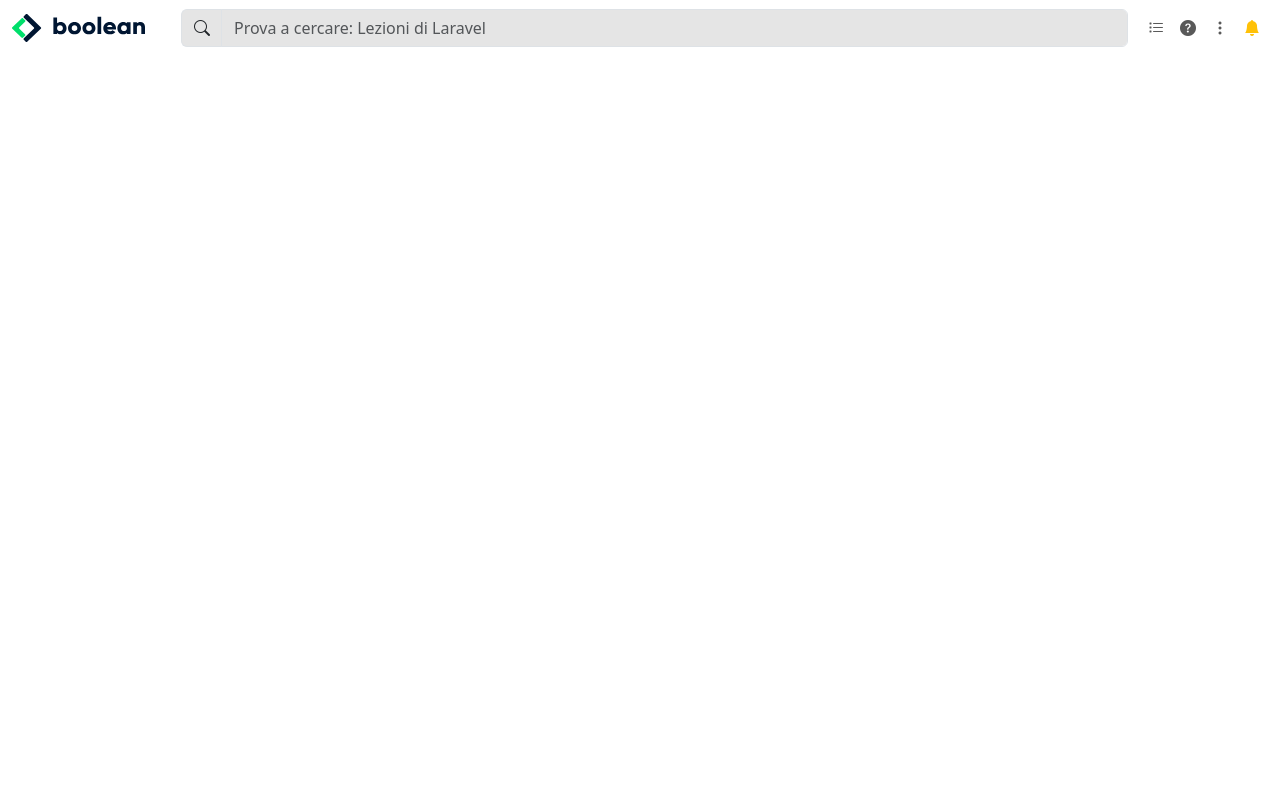
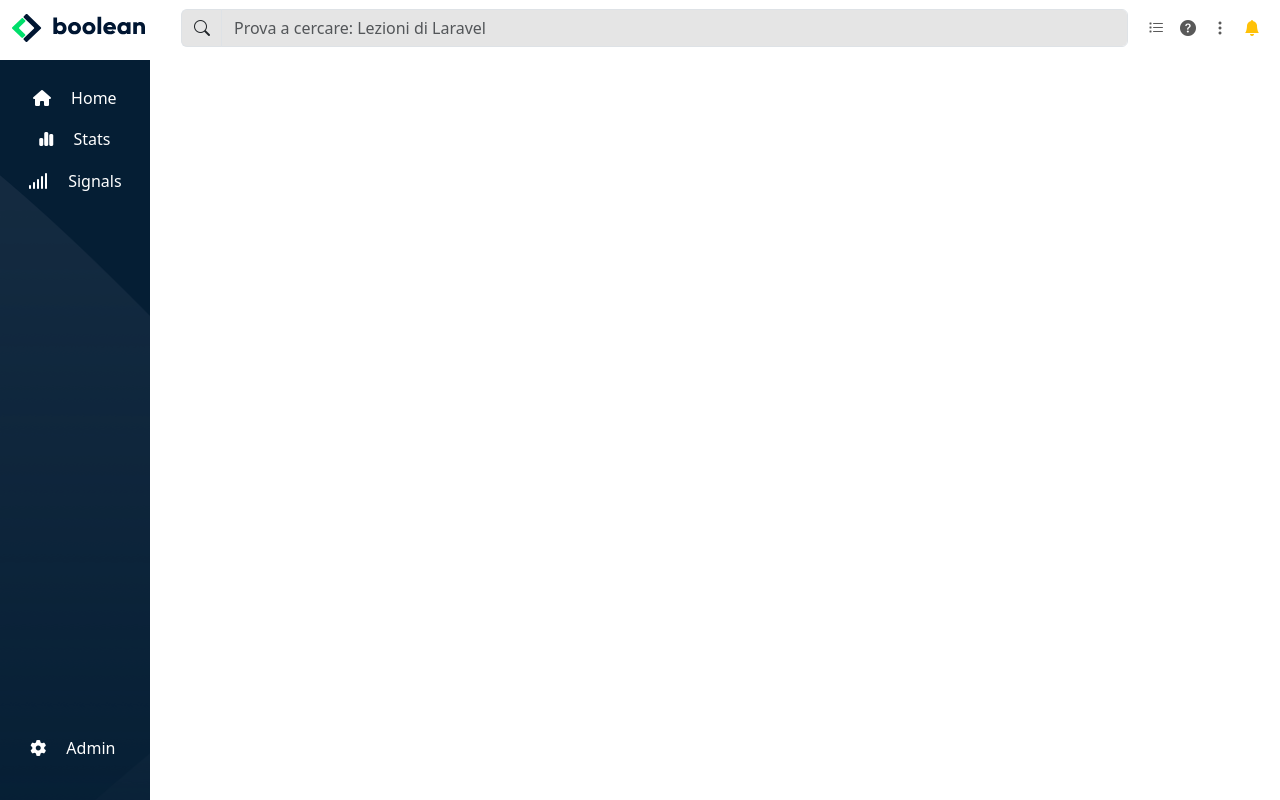
Before and after one commit to MironAlberto/html-css-bootstrap-dashboard, a plain HTML site: page index.html in a window 1280 px wide. Drawn offline with nearby package versions, Linux system fonts and the light colour scheme.

Commit message:
inizio main section ed aside.

```diff
--- a/css/style.css
+++ b/css/style.css
@@ -6,6 +6,10 @@ ul li{
 ul li a {
     text-decoration: none;
     color: white;
+}
+
+.main-section{
+    height: calc(100vh - 60px);
 }
 
 
@@ -25,3 +29,10 @@ header{
 .mobile-logo span img{
     max-width: 50px;
 }
+
+
+/* ASIDE */
+.aside-background-image{
+    background-color: #051E34;
+    background-image: url(../img/sidebar-bg.png);
+}
--- a/index.html
+++ b/index.html
@@ -73,6 +73,47 @@
             </div>
         </header>
 
+        <section class="main-section">
+            <div class="container-fluid h-100">
+                <div class="row h-100">
+                    <div class="col-auto h-100  px-sm-2 px-0 py-3 aside-background-image">
+                        <aside class="h-100 d-flex flex-column justify-content-between align-items-center align-items-sm-center px-3 pt-2 text-white">
+                            <nav>
+                                <ul class="nav flex-column mb-0 align-items-center">
+                                    <li class="pb-3 px-1">
+                                        <a href="#" class="align-middle px-0">
+                                            <i class="fa-solid fa-house"></i> <span class="ms-3 d-none d-lg-inline">Home</span>
+                                        </a>
+                                    </li>
+                                    <li class="pb-3 px-1">
+                                        <a href="#" class="px-0 align-middle">
+                                            <i class="fa-solid fa-chart-simple"></i> <span class="ms-3 d-none d-lg-inline">Stats</span>
+                                        </a>
+
+                                    </li>
+                                    <li class="pb-3 px-1">
+                                        <a href="#" class=" px-0 align-middle">
+                                            <i class="fa-solid fa-signal"></i> <span class="ms-3 d-none d-lg-inline">Signals</span>
+                                        </a>
+                                    </li>
+                                </ul>
+                            </nav>
+
+                            <nav class="ali">
+                                <ul class="pb-2 px-1">
+                                    <li>
+                                        <a href="#" >
+                                            <i class="fa-solid fa-gear"></i> <span class="ms-3 d-none d-lg-inline mx-1">Admin</span>
+                                        </a>
+                                    </li>
+                                </ul>
+                            </nav>
+                        </aside>
+                    </div>
+                </div>
+            </div>
+        </section>
+
         <script src="https://cdn.jsdelivr.net/npm/bootstrap@5.3.2/dist/js/bootstrap.bundle.min.js" integrity="sha384-C6RzsynM9kWDrMNeT87bh95OGNyZPhcTNXj1NW7RuBCsyN/o0jlpcV8Qyq46cDfL" crossorigin="anonymous"></script>
     </body>
 </html>
```
